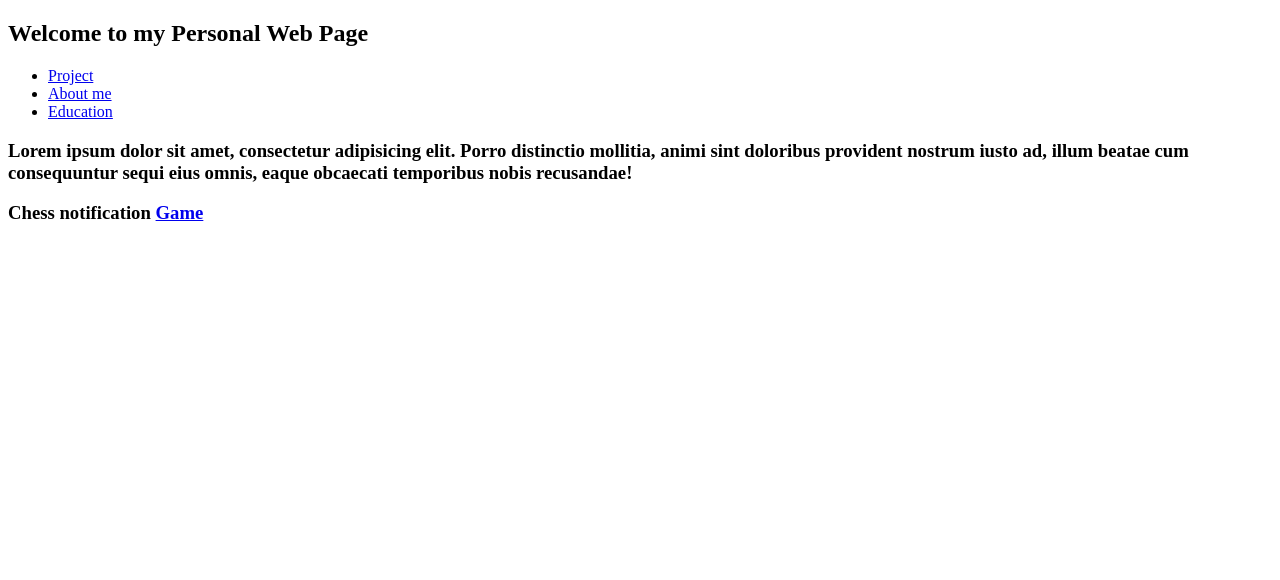
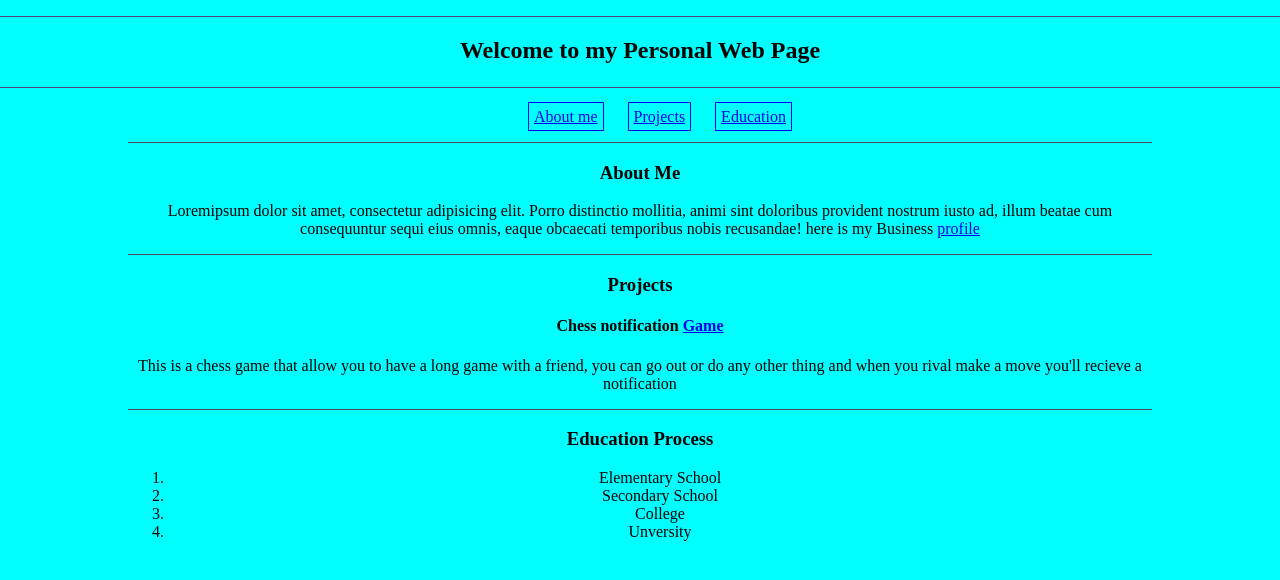
Before and after one commit to Sane117/personal-web, a plain HTML site: page index.html in a window 1280 px wide. Drawn offline with Linux system fonts and the light colour scheme.

Commit message:
last commit

```diff
--- a/css/style.css
+++ b/css/style.css
@@ -0,0 +1,32 @@
+body {
+    width: 100%;
+    height: 100vh;
+    margin: 1em auto;
+    text-align: center;
+    background-color: cyan;
+}
+h1 {
+    width: 100%;
+    height: 50px;
+    border-bottom: 1px solid #4b4b6f;
+}
+
+#list li {
+    display: inline;
+    padding: 10px;
+}
+
+#container {
+    width: 80%;
+    margin: auto;
+}
+
+section {
+    border-top: 1px solid #4b4b6f;
+}
+
+#list a {
+    border: 1px solid blue;
+    padding: 5px;
+
+}
--- a/index.html
+++ b/index.html
@@ -8,28 +8,41 @@
 
   <body>
     <script src="https://cdn.freecodecamp.org/testable-projects-fcc/v1/bundle.js"></script>
+
     <section id="welcome-section">
       <h1>Welcome to my Personal Web Page</h1>
     </section>
+
     <nav id="navbar">
-      <fielset>
-        <ul>
-          <li><a href="#">Project</a></li>
-          <li><a href="#">About me</a></li>
-          <li><a href="#">Education</a></li>
+
+        <ul id="list">
+          <li><a href="#about-me">About me</a></li>
+          <li><a href="#projects">Projects</a></li>
+          <li><a href="#education">Education</a></li>
         </ul>
-      </fielset>
     </nav>
+   <div id="container">
     <section id="about-me">
-       <h3 id="beer"> <a>Lorem </a> ipsum dolor sit amet, consectetur adipisicing elit. Porro distinctio mollitia, animi sint doloribus provident nostrum iusto ad, illum beatae cum consequuntur sequi eius omnis, eaque obcaecati temporibus nobis recusandae!</h3>
-    </section>
-    <section id="projects">
-      <h3 class="project-title">Chess notification <a href="#">Game</a></h3>
-    </section>
-    <section id="education">
-      <h3 ></h3>
+      <h3>About Me</h3>
+       <p>Loremipsum dolor sit amet, consectetur adipisicing elit. Porro distinctio mollitia, animi sint doloribus provident nostrum iusto ad, illum beatae cum consequuntur sequi eius omnis, eaque obcaecati temporibus nobis recusandae! here is my Business <a id="profile-link" href="https://github.com/Sane117">profile</a></p>
     </section>
 
+    <section id="projects">
+      <h3>Projects</h3>
+      <h4 class="project-title">Chess notification <a href="#">Game</a></h4>
+      <p>This is a chess game that allow you to have a long game with a friend, you can go out or do any other thing and when you rival make a move you'll recieve a notification</p>
+    </section>
+
+    <section id="education">
+      <h3>Education Process</h3>
+      <ol>
+        <li>Elementary School</li>
+        <li>Secondary School</li>
+        <li>College</li>
+        <li>Unversity</li>
+      </ol>
+    </section>
+  </div>
     <script  src="js/index.js"></script>
   </body>
 </html>
```
